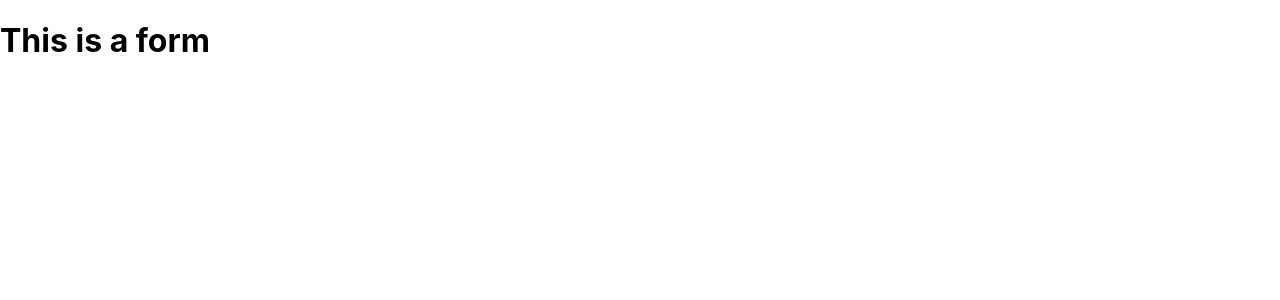
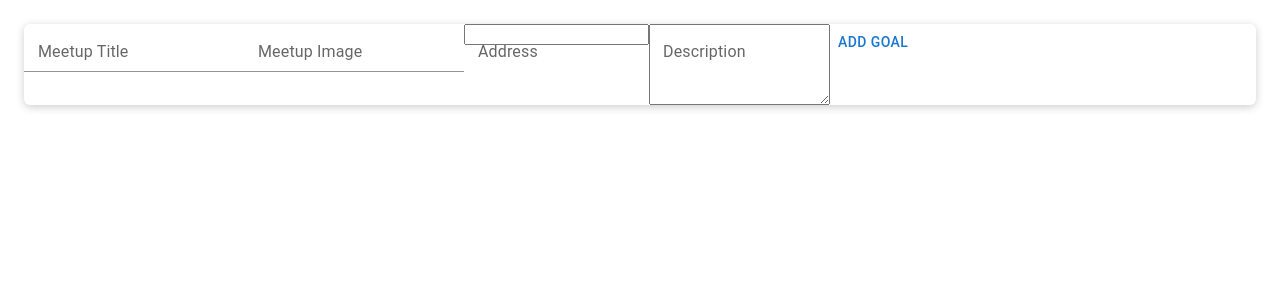
Before and after one commit to AUA-SE-22/goal-management-app, a Next.js app: page /new-goal in a window 1280 px wide. Shown: the top 300 px of the page. Built offline with nearby package versions, Linux system fonts and the light colour scheme.

Commit message:
initial structure of new goal form

```diff
--- /dev/null
+++ b/components/goals/NewGoalForm.js
@@ -0,0 +1,58 @@
+import { useRef } from 'react';
+import { FormControl, Button, InputLabel, Input, Box } from '@mui/material';
+
+import Card from '../ui/Card';
+import classes from './NewGoalForm.module.css';
+
+function NewGoalForm(props) {
+  const titleInputRef = useRef();
+  const imageInputRef = useRef();
+  const addressInputRef = useRef();
+  const descriptionInputRef = useRef();
+
+  function submitHandler(event) {
+    event.preventDefault();
+
+    const enteredTitle = titleInputRef.current.value;
+    const enteredImage = imageInputRef.current.value;
+    const enteredAddress = addressInputRef.current.value;
+    const enteredDescription = descriptionInputRef.current.value;
+
+    const goalData = {
+      title: enteredTitle,
+      image: enteredImage,
+      address: enteredAddress,
+      description: enteredDescription,
+    };
+
+    props.onAddGoal(goalData);
+  }
+
+  return (
+    <Card>
+      <form>
+        <FormControl>
+          <InputLabel  htmlFor="title">Meetup Title</InputLabel>
+          <Input type="text" required id="title" ref={titleInputRef} />
+        </FormControl>
+        <FormControl>
+          <InputLabel  htmlFor="image">Meetup Image</InputLabel>
+          <Input type="url" required id="image" ref={imageInputRef} />
+        </FormControl>
+        <FormControl>
+          <InputLabel  htmlFor="address">Address</InputLabel>
+          <input type="text" required id="address" ref={addressInputRef} />
+        </FormControl>
+        <FormControl>
+          <InputLabel htmlFor="description">Description</InputLabel>
+          <textarea id="description" required rows="5" ref={descriptionInputRef}></textarea>
+        </FormControl>
+        <FormControl>
+          <Button type="submit" onClick={submitHandler}>Add goal</Button>
+        </FormControl>
+      </form>
+    </Card>
+  );
+}
+
+export default NewGoalForm;
--- /dev/null
+++ b/components/goals/NewGoalForm.module.css
@@ -0,0 +1,45 @@
+.form {
+    padding: 1rem;
+  }
+
+  .control {
+    margin-bottom: 0.5rem;
+  }
+
+  .control label {
+    display: block;
+    font-weight: bold;
+    margin-bottom: 0.5rem;
+  }
+
+  .control input,
+  .control textarea {
+    display: block;
+    font: inherit;
+    border-radius: 4px;
+    border: 1px solid #ccc;
+    padding: 0.25rem;
+    width: 100%;
+  }
+
+  .actions {
+    margin-top: 1rem;
+    text-align: right;
+  }
+
+  .actions button {
+    font: inherit;
+    cursor: pointer;
+    background-color: #77002e;
+    color: white;
+    padding: 0.5rem 1.5rem;
+    border: 1px solid #77002e;
+    border-radius: 4px;
+    font-weight: bold;
+  }
+
+  .actions button:hover,
+  .actions button:active {
+    background-color: #a50e48;
+    border-color: #a50e48;
+  }
--- a/pages/new-goal.js
+++ b/pages/new-goal.js
@@ -1,5 +1,17 @@
+import NewGoalForm from '../components/goals/NewGoalForm';
+import Page from '../components/Page';
+
 function NewGoal() {
-    return <h1>This is a form</h1>;
+  //TODO change to a post request to an endpoint
+  function addGoalHandler(enteredGoalData) {
+    console.log(enteredGoalData);
   }
 
-  export default NewGoal;
+  return (
+    <Page title="SE: Goal App">
+      <NewGoalForm onAddGoal={addGoalHandler} />
+    </Page>
+  );
+}
+
+export default NewGoal;
```
